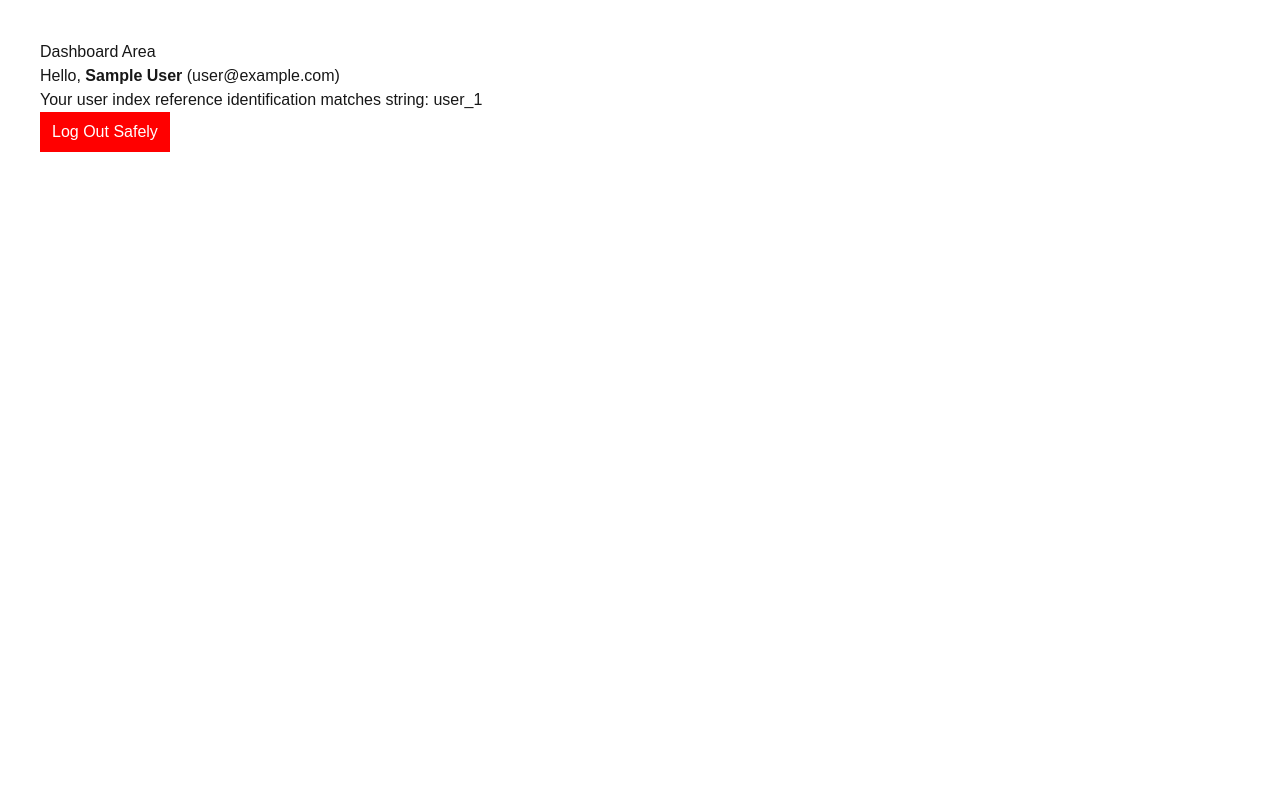
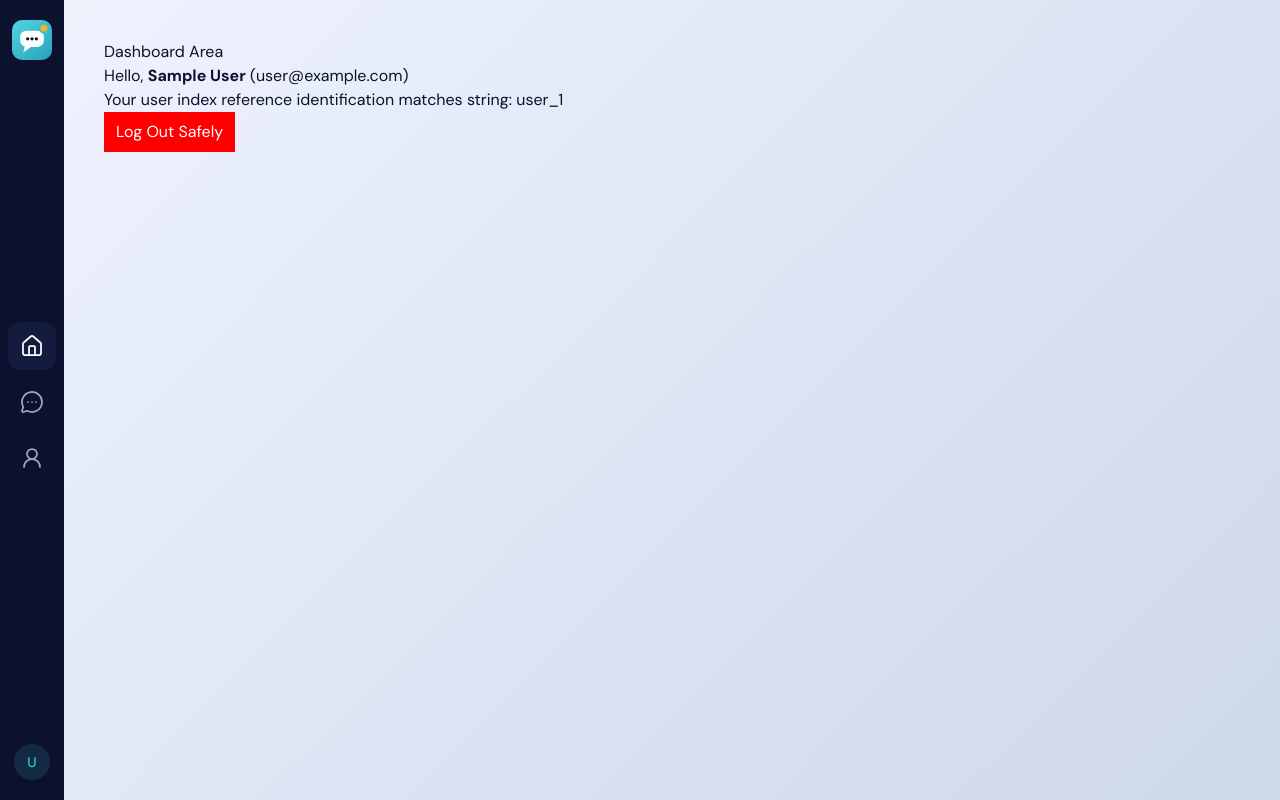
Before and after one commit to NourEddineRabouane/chat-app, a Next.js app in the folder frontend/: page / in a window 1280 px wide. Built offline with nearby package versions, Linux system fonts and the light colour scheme; no server answers; sample sign-in values are in the browser's storage.

Commit message:
Feat (frontend): Add navigation bar and style it

```diff
--- a/frontend/app/chat/[conversationId]/page.tsx
+++ b/frontend/app/chat/[conversationId]/page.tsx
@@ -19,9 +19,8 @@ export default function ConversationPage() {
   const { connected, subscribe, publish } = useStomp();
 
   const [messages, setMessages] = useState<Message[]>([]);
-  const [activeConversation, setActiveConversation] = useState<
-    Conversation | unknown
-  >(null);
+  const [activeConversation, setActiveConversation] =
+    useState<Conversation | null>(null);
   const messagesEndRef = useRef<HTMLDivElement>(null);
 
   // Auto-scroll to bottom when messages change
@@ -39,8 +38,8 @@ export default function ConversationPage() {
         clientApi(`/api/conversations/${conversationId}/messages`),
       ]);
 
-      console.log(cRes);
-      console.log(cmRes);
+      console.table(cRes);
+      console.table(cmRes);
 
       const c = await cRes.json();
       const cm = await cmRes.json();
@@ -50,9 +49,7 @@ export default function ConversationPage() {
     }
 
     getRessources();
-    // TODO: Replace with your actual API calls
-    // fetch(`/api/conversations/${conversationId}`).then(...)
-    // fetch(`/api/messages/${conversationId}`).then(...)
+
   }, [conversationId]);
 
   useEffect(() => {
--- a/frontend/app/globals.css
+++ b/frontend/app/globals.css
@@ -1,15 +1,44 @@
 @import "tailwindcss";
 
-:root {
+/* :root {
   --background: #ffffff;
   --foreground: #171717;
+} */
+
+@theme inline {
+  /* ── Navy: structure ───────────────────────────── */
+  --color-navy-950: #0c112d; /* icon rail, sidebar cards (Inbox/Contacts), selected conversation card, outgoing message bubble */
+  --color-navy-900: #141c3d; /* left sidebar background */
+
+  /* ── Orange: attention (unread, new, audio) ───── */
+  --color-accent-orange: #ffaf22; /* unread badges, "1 New messages" divider, voice-message bubble, inbox tile */
+  --color-accent-orange-soft: #fff3de; /* unplayed part of the voice message, soft orange highlights */
+
+  /* ── Teal: actions and presence ───────────────── */
+  --color-accent-teal: #35c3d0; /* "See all" button, "+" new-chat button, send icon, mic tile, primary actions */
+  --color-online: #3ec8b4; /* online status dots on avatars and contacts */
+
+  /* ── Surfaces ──────────────────────────────────── */
+  --color-surface: #ffffff; /* top header, conversation list, chat panel */
+  --color-bubble-incoming: #f1f4f9; /* other people's message bubbles */
+  --color-page-from: #eff3fe; /* page background gradient, top-left */
+  --color-page-to: #cdd8ea; /* page background gradient, bottom */
+
+  /* ── Text ──────────────────────────────────────── */
+  --color-text-muted: #a0a7b8; /* timestamps, message previews, inactive icons, "Online/Offline" lines */
+
+  /* ── Font ──────────────────────────────────────── */
+  --font-sans: var(--font-dm-sans), ui-sans-serif, system-ui, sans-serif;
 }
 
-@theme inline {
-  --color-background: var(--background);
-  --color-foreground: var(--foreground);
-  --font-sans: var(--font-geist-sans);
-  --font-mono: var(--font-geist-mono);
+body {
+  font-family: var(--font-sans);
+  background: linear-gradient(
+    135deg,
+    var(--color-page-from),
+    var(--color-page-to)
+  );
+  min-height: 100vh;
 }
 
 /* @media (prefers-color-scheme: dark) {
@@ -19,10 +48,10 @@
   }
 } */
 
-body {
+/* body {
   background: var(--background);
   color: var(--foreground);
   font-family: Arial, Helvetica, sans-serif;
-}
+} */
 
 /* ======================= */
--- a/frontend/app/layout.tsx
+++ b/frontend/app/layout.tsx
@@ -1,17 +1,15 @@
 import type { Metadata } from "next";
-import { Geist, Geist_Mono } from "next/font/google";
+import { DM_Sans } from "next/font/google";
 import "./globals.css";
 
 import AuthProvider from "@/providers/AuthProvider";
+import Navbar from "@/features/common/NavBar";
 
-const geistSans = Geist({
-  variable: "--font-geist-sans",
+const dmSans = DM_Sans({
+  variable: "--font-dm-sans",
   subsets: ["latin"],
-});
-
-const geistMono = Geist_Mono({
-  variable: "--font-geist-mono",
-  subsets: ["latin"],
+  weight: ["400", "500", "700"],
+  display: "swap",
 });
 
 export const metadata: Metadata = {
@@ -21,12 +19,12 @@ export const metadata: Metadata = {
 
 export default function RootLayout({ children }: LayoutProps<"/">) {
   return (
-    <html
-      lang="en"
-      className={`${geistSans.variable} ${geistMono.variable} h-full antialiased`}
-    >
-      <body className="min-h-full flex flex-col">
-        <AuthProvider>{children}</AuthProvider>
+    <html lang="en" className={`${dmSans.variable} h-full antialiased`}>
+      <body className="min-h-full text-navy-950">
+        <AuthProvider>
+          <Navbar />
+          <main className="min-h-screen pl-16">{children}</main>
+        </AuthProvider>
       </body>
     </html>
   );
--- /dev/null
+++ b/frontend/features/common/NavBar.tsx
@@ -0,0 +1,50 @@
+import Image from "next/image";
+import Link from "next/link";
+import { getServerSession } from "next-auth";
+import { MessagesSquare } from "lucide-react";
+import NavLinks from "./NavLinks";
+import img from "@/public/icon.svg";
+
+export default async function Navbar() {
+  const session = await getServerSession();
+  const email = session?.user?.email;
+  if (!email) return;
+
+  return (
+    <aside className="fixed inset-y-0 left-0 z-40 flex w-16 flex-col items-center justify-between bg-navy-950 py-5 text-text-muted">
+      {/* Top: logo mark */}
+      {/* <Link
+        href="/"
+        aria-label="Home"
+        title="Home"
+        className="grid size-10 place-items-center rounded-xl bg-accent-teal text-white transition-transform hover:scale-105"
+      >
+        <MessagesSquare className="size-5" strokeWidth={2} />
+      </Link> */}
+      <Logo />
+
+      <NavLinks />
+
+      {/* Bottom: user avatar, or login */}
+      <div
+        title={email}
+        className="grid size-9 place-items-center rounded-full bg-accent-teal/15 text-sm font-medium uppercase text-accent-teal"
+      >
+        {email[0]}
+      </div>
+    </aside>
+  );
+}
+
+function Logo() {
+  return (
+    <Link
+      href="/"
+      aria-label="Accueil"
+      title="Accueil"
+      className="transition-transform hover:scale-105"
+    >
+      <Image src={img} alt="Logo" width={40} height={40} priority />
+    </Link>
+  );
+}
--- /dev/null
+++ b/frontend/features/common/NavLinks.tsx
@@ -0,0 +1,46 @@
+"use client";
+
+import {
+  House,
+  MessageCircleMore,
+  UserRound,
+  type LucideIcon,
+} from "lucide-react";
+import Link from "next/link";
+import { usePathname } from "next/navigation";
+
+const links: { href: string; label: string; icon: LucideIcon }[] = [
+  { href: "/", label: "Home", icon: House },
+  { href: "/chat", label: "Chat", icon: MessageCircleMore },
+  { href: "/profile", label: "Profile", icon: UserRound },
+];
+
+export default function NavLinks() {
+  const pathname = usePathname();
+
+  return (
+    <nav aria-label="Main" className="flex flex-col gap-2">
+      {links.map(({ href, label, icon: Icon }) => {
+        const active =
+          href === "/" ? pathname === "/" : pathname.startsWith(href);
+
+        return (
+          <Link
+            key={href}
+            href={href}
+            title={label}
+            aria-label={label}
+            aria-current={active ? "page" : undefined}
+            className={`relative flex h-12  items-center justify-center transition-colors ${
+              active
+                ? "text-white bg-navy-900 rounded-xl w-12"
+                : "text-text-muted hover:text-white "
+            }`}
+          >
+            <Icon className="size-6" strokeWidth={1.75} />
+          </Link>
+        );
+      })}
+    </nav>
+  );
+}
--- a/frontend/package.json
+++ b/frontend/package.json
@@ -11,6 +11,7 @@
   "dependencies": {
     "@stomp/stompjs": "^7.3.0",
     "@tanstack/react-query": "^5.104.0",
+    "lucide-react": "^1.50.0",
     "next": "16.3.7",
     "next-auth": "^4.24.15",
     "react": "19.2.8",
```
Also changed, not shown: frontend/public/icon.svg (added), 1 other file (tests, documents, lock files or other folders).
